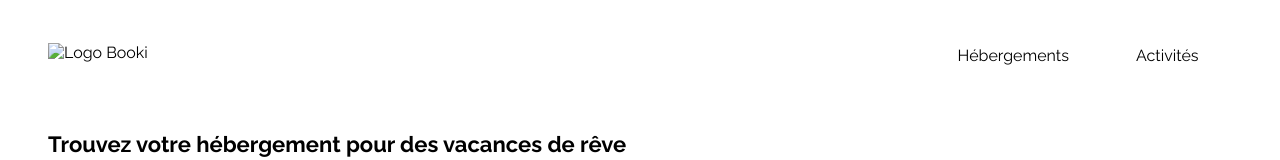
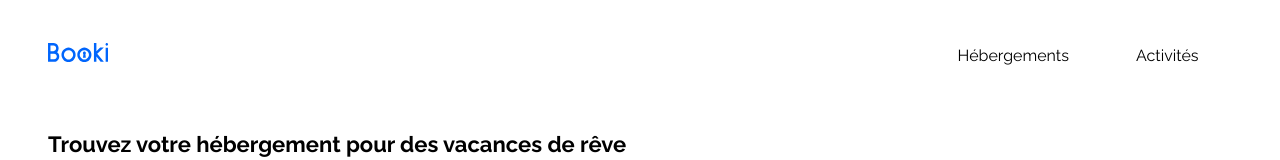
Before and after one commit to Adrienbrl/Booki, a plain HTML site: page index.html in a window 1280 px wide. Shown: the top 160 px of the page. Drawn offline with Linux system fonts and the light colour scheme.

Commit message:
Rajout de booki.svg à la balise img dans le header suite à un oubli

```diff
--- a/index.html
+++ b/index.html
@@ -10,7 +10,7 @@
 </head>
 <body>
     <header>
-        <a class="logo-container" href="./index.html"><img src="./images/" alt="Logo Booki"></a>
+        <a class="logo-container" href="./index.html"><img src="./images/booki.svg" alt="Logo Booki"></a>
         <nav>
             <ul>
                 <li><a href="#hebergements">Hébergements</a></li>
```
